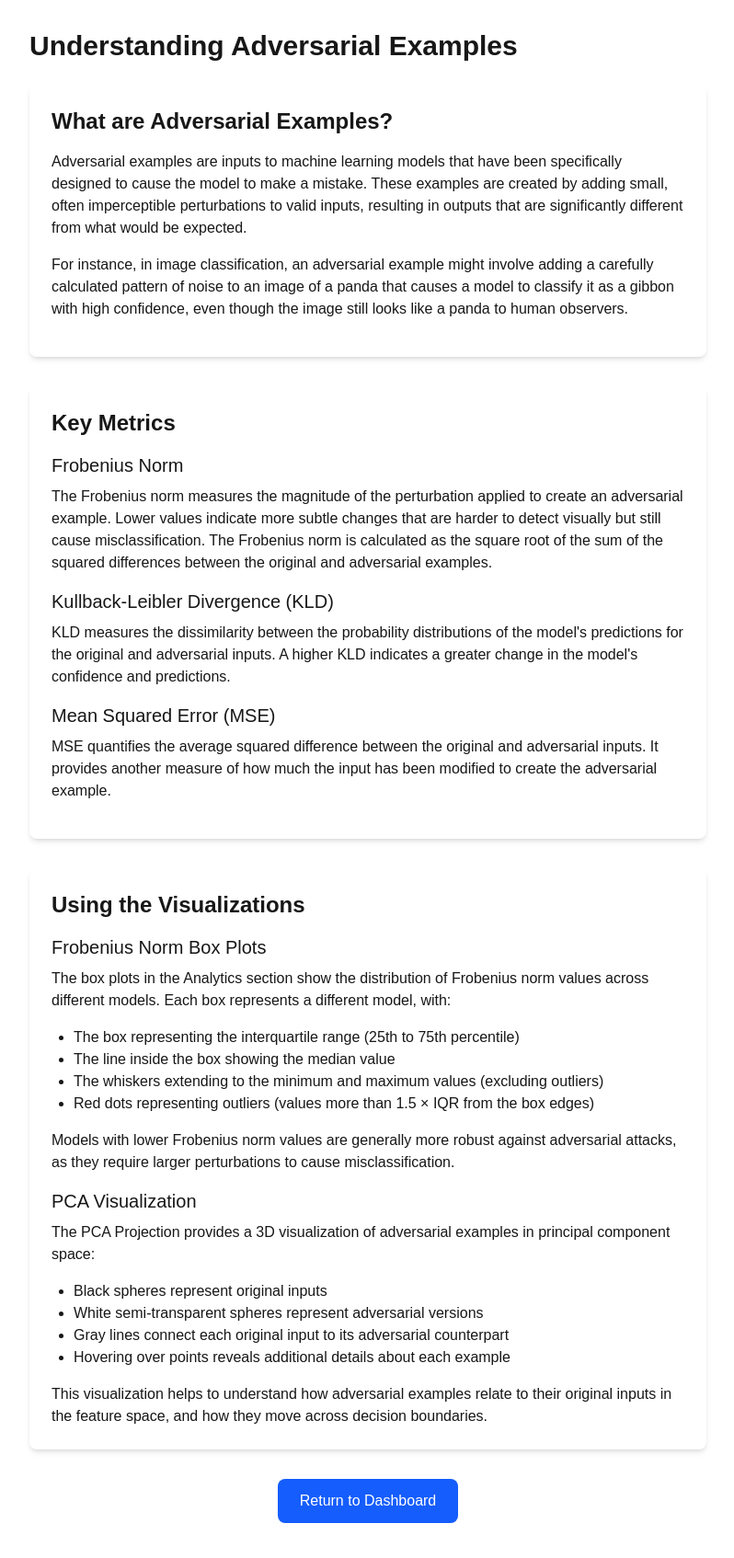
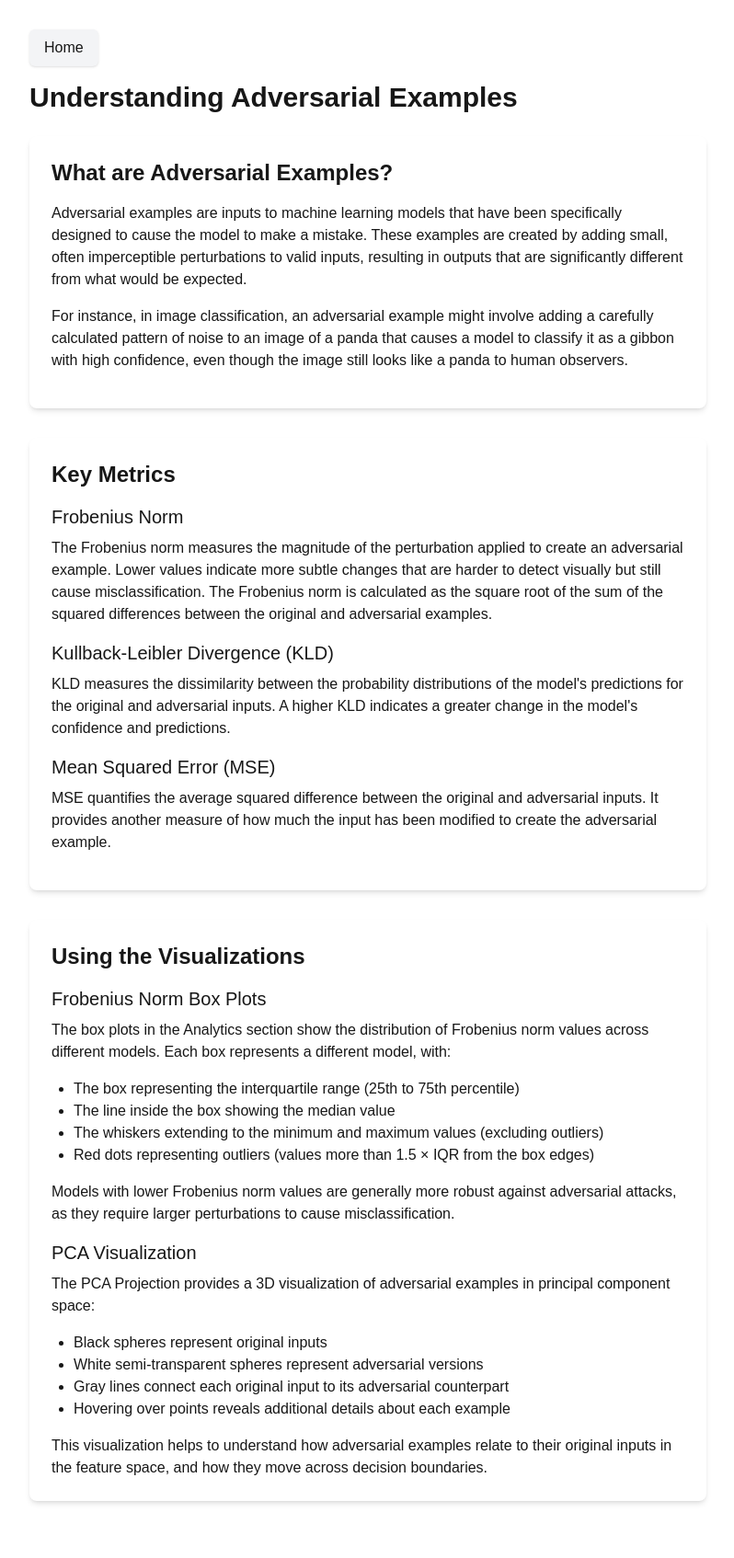
Before and after one commit to cavaok/grad-final-cava, a Next.js app: page /help in a window 1280 px wide. Shown: the whole page at 92% size, without its empty margins (240-1038 px from the left). Built offline with nearby package versions, Linux system fonts and the light colour scheme.

Commit message:
working with home buttons on all pages

```diff
--- a/app/dashboard/page.tsx
+++ b/app/dashboard/page.tsx
@@ -2,10 +2,21 @@
 "use client";
 
 import FrobeniusBoxPlot from '@/components/FrobeniusBoxPlot';
+import Link from 'next/link';
 
 export default function DashboardPage() {
   return (
     <div className="container mx-auto p-4">
+      {/* Simple Home Button */}
+      <div className="mb-4">
+        <Link
+          href="/"
+          className="px-4 py-2 bg-gray-100 hover:bg-gray-200 dark:bg-gray-800 dark:hover:bg-gray-700 rounded-md shadow-sm transition-colors inline-block"
+        >
+          Home
+        </Link>
+      </div>
+
       <h1 className="text-2xl font-bold mb-6">Adversarial Examples Analysis</h1>
       <div className="bg-white rounded-lg shadow-md overflow-x-auto">
         <FrobeniusBoxPlot />
--- a/app/help/page.tsx
+++ b/app/help/page.tsx
@@ -15,6 +15,16 @@ export default function HelpPage() {
 
   return (
     <div className="container mx-auto px-4 py-8 max-w-3xl">
+      {/* Simple Home Button */}
+      <div className="mb-4">
+        <Link
+          href="/"
+          className="px-4 py-2 bg-gray-100 hover:bg-gray-200 dark:bg-gray-800 dark:hover:bg-gray-700 rounded-md shadow-sm transition-colors inline-block"
+        >
+          Home
+        </Link>
+      </div>
+
       <h1 className="text-3xl font-bold mb-6">Understanding Adversarial Examples</h1>
 
       <div className="mb-8 p-6 bg-white dark:bg-gray-800 rounded-lg shadow-md">
@@ -89,15 +99,6 @@ export default function HelpPage() {
           and how they move across decision boundaries.
         </p>
       </div>
-
-      <div className="flex justify-center mt-8">
-        <Link
-          href="/"
-          className="px-6 py-3 bg-blue-600 text-white rounded-lg hover:bg-blue-700 transition-colors"
-        >
-          Return to Dashboard
-        </Link>
-      </div>
     </div>
   );
 }
--- a/app/pca-visualization/page.tsx
+++ b/app/pca-visualization/page.tsx
@@ -1,11 +1,22 @@
 'use client';
 
 import React from 'react';
+import Link from 'next/link';
 import PCAVisualization from '@/components/PCAVisualization';
 
 export default function PCAVisualizationPage() {
   return (
     <div className="container mx-auto p-4">
+      {/* Simple Home Button */}
+      <div className="mb-4">
+        <Link
+          href="/"
+          className="px-4 py-2 bg-gray-100 hover:bg-gray-200 dark:bg-gray-800 dark:hover:bg-gray-700 rounded-md shadow-sm transition-colors inline-block"
+        >
+          Home
+        </Link>
+      </div>
+
       <h1 className="text-2xl font-bold mb-6">PCA Visualization</h1>
       <div className="bg-black p-1 rounded-lg">
         <PCAVisualization />
--- /dev/null
+++ b/components/HomeButton.jsx
@@ -0,0 +1,17 @@
+'use client';
+
+import Link from 'next/link';
+import React from 'react';
+
+export default function HomeButton() {
+  return (
+    <div className="absolute top-4 left-4 z-10">
+      <Link
+        href="/"
+        className="px-4 py-2 bg-gray-100 hover:bg-gray-200 dark:bg-gray-800 dark:hover:bg-gray-700 rounded-md shadow-sm transition-colors"
+      >
+        Home
+      </Link>
+    </div>
+  );
+}
```
